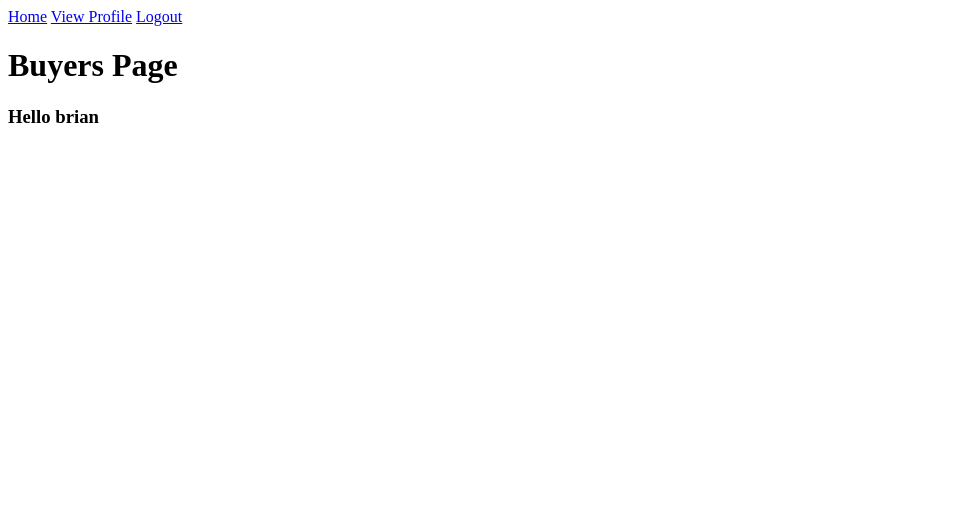
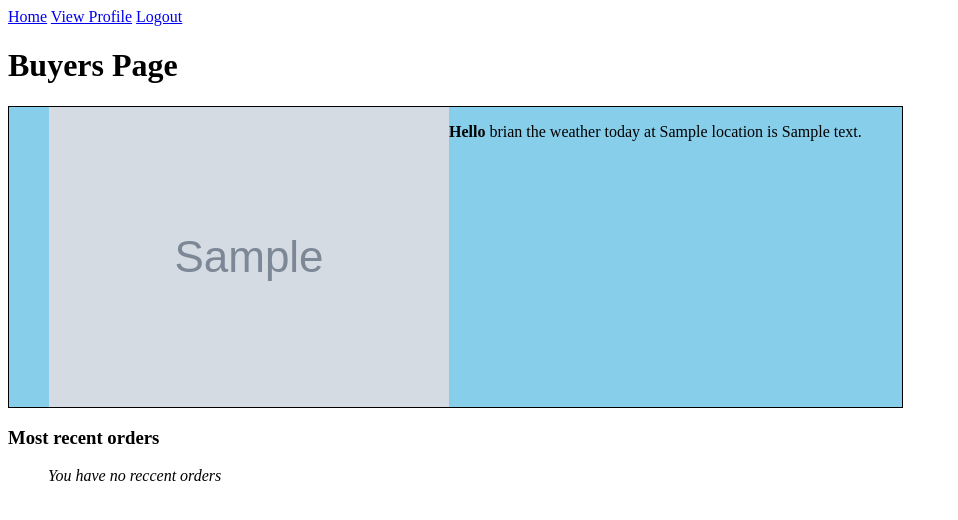
Before and after one commit to Brianoyaro/maji, a Flask app: page /home in a window 1280 px wide. Shown: the top 520 px of the page, without its empty margins (0-958 px from the left). Run offline with Flask 3, Linux system fonts and the light colour scheme; a user stored in the database is signed in; tables that the repository leaves empty hold one stand-in row (values such as "Sample post"); grey boxes marked "Sample" are stand-in pictures; a database or web service that is not in the repository returns one stand-in record (values such as "Sample title"); data that the repository does not hold is empty.

Commit message:
updated buyer's section

```diff
--- a/app/routes.py
+++ b/app/routes.py
@@ -1,8 +1,9 @@
+import requests
 from app import app, db
 from flask import render_template, flash, redirect, url_for, request
 from app.forms import LoginForm, RegistrationForm, EditProfileForm
 from flask_login import current_user, login_user, logout_user, login_required
-from app.models import Users
+from app.models import Users, Order
 
 
 @app.route('/')
@@ -15,11 +16,16 @@
 @login_required
 def home():
     if current_user.is_authenticated:
+        orders = Order.query.filter_by(purchaser=current_user).all()
+        key = '994ee93c240c488cafd112500240103'
+        location = current_user.county
+        url = "http://api.weatherapi.com/v1/current.json?key={}&q={}&aqi=no".format(key, location)
+        resp = requests.get(url).json()
         user = Users.query.filter_by(email=current_user.email).first()
         if current_user.type == '1':
-            return render_template('buyers.html', title='Home Page', user=user)
+            return render_template('buyers.html', title='Home Page', user=user, resp=resp, orders=orders)
         else:
-            return render_template('sellers.html', title='Home Page', user=user)
+            return render_template('sellers.html', title='Home Page', user=user, resp=resp)
 
 
 @app.route('/login', methods=['GET', 'POST'])
--- a/app/templates/buyers.html
+++ b/app/templates/buyers.html
@@ -1,5 +1,20 @@
 {% extends 'base.html' %}
 {% block content %}
 	<h1>Buyers Page</h1>
-	<h3>Hello {{ user.username  }}</h3>
+	<div style="display: inline-flex; justify-content: center; content-align: center; border: 1px solid black; background: #87CEEB; padding: 0px 40px">
+		<img src="{{ resp.get('current').get('condition').get('icon') }}">
+		<p><b>Hello</b> {{ user.username  }} the weather today at {{ resp.get('location').get('name') }} is {{ resp.get('current').get('condition').get('text') }}</h3>
+	</div>
+	<div>
+		<h3>Most recent orders</h3>
+		<ul>
+			{% if orders %}
+			{% for order in orders %}
+			<li>{{ order }}</li>
+			{% endfor %}
+			{% else %}
+			<p><i>You have no reccent orders</i></p>
+			{% endif %}
+		</ul>
+	</div>
 {% endblock %}
```
